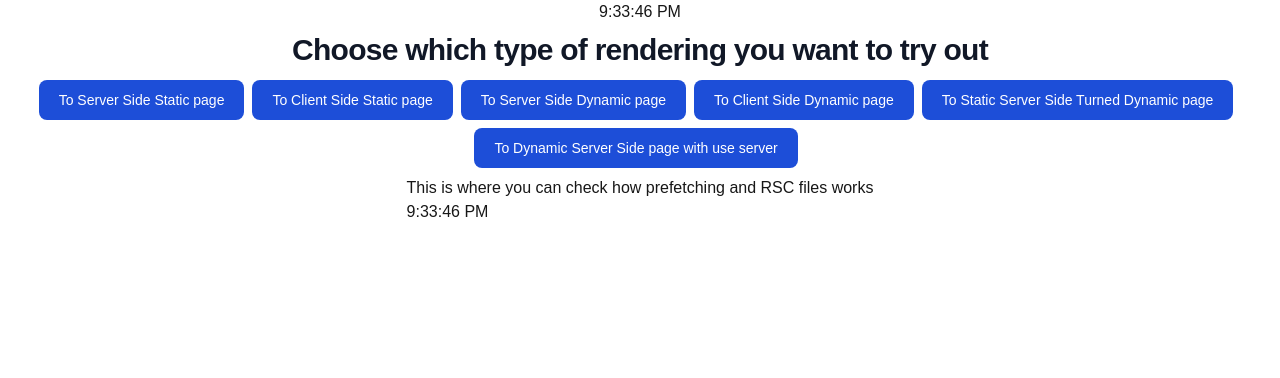
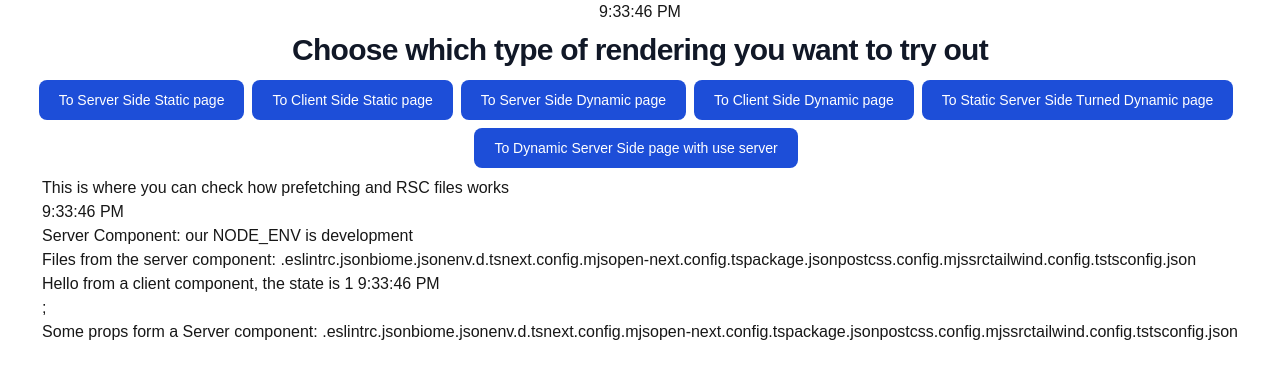
Before and after one commit to RayProud/rendering-strategies, a Next.js app: page /server-dynamic in a window 1280 px wide. Shown: the top 378 px of the page. Built offline with nearby package versions, Linux system fonts and the light colour scheme.

Commit message:
Return everything to full fledge testing state

```diff
--- a/src/app/layout.tsx
+++ b/src/app/layout.tsx
@@ -27,9 +27,9 @@ export default function RootLayout({
 }: Readonly<{
   children: React.ReactNode;
 }>) {
-  // console.log(
-  //   'Layout - meant to be Static Server Component (not render at request time)',
-  // );
+  console.log(
+    'Layout - meant to be Static Server Component (not render at request time)',
+  );
 
   return (
     <html lang="en">
--- a/src/app/page.tsx
+++ b/src/app/page.tsx
@@ -3,7 +3,7 @@ import Image from 'next/image';
 export const runtime = 'nodejs';
 
 export default function Home() {
-  // console.log('Page - meant to be Static (?) Server');
+  console.log('Page - meant to be Static (?) Server');
   return (
     <div className="grid grid-rows-[20px_1fr_20px] items-center justify-items-center min-h-screen p-8 pb-20 gap-16 sm:p-20 font-[family-name:var(--font-geist-sans)]">
       <main className="flex flex-col gap-8 row-start-2 items-center sm:items-start">
--- a/src/app/server-component-with-dynamic-import.tsx
+++ b/src/app/server-component-with-dynamic-import.tsx
@@ -1,9 +1,5 @@
-// import "server-only";
 import React, { Suspense } from 'react';
 import { promises as fs } from 'fs';
-// import StateComponent from "./state-component-client-wrapper";
-//
-//       // <StateComponent files={files} />
 
 const StateComponent = React.lazy(() => import('./state-component'));
 
--- a/src/app/server-component.tsx
+++ b/src/app/server-component.tsx
@@ -1,13 +1,8 @@
-// import "server-only";
-
-// "use client"
-
 import React from 'react';
 import { promises as fs } from 'fs';
-// import StateComponent from './state-component-client-wrapper';
-// import StateComponent from './state-component';
+import StateComponent from './state-component-client-wrapper';
 
-// export const runtime = "nodejs";
+export const runtime = 'nodejs';
 
 export default async function ServerComponent() {
   console.log('ServerComponent message');
@@ -21,7 +16,7 @@ export default async function ServerComponent() {
 
       <p>Files from the server component: {files}</p>
 
-      {/*<StateComponent files={files} />*/}
+      <StateComponent files={files} />
     </div>
   );
 }
--- a/src/app/server-dynamic/page.tsx
+++ b/src/app/server-dynamic/page.tsx
@@ -1,5 +1,5 @@
 import { cookies } from 'next/headers';
-// import ServerComponent from '../server-component';
+import ServerComponent from '../server-component';
 
 // dynamic
 // client side
@@ -27,7 +27,7 @@ export default function ServerDynamic() {
           suppressHydrationWarning
         >
           {new Date().toLocaleTimeString()}
-          {/*<ServerComponent />*/}
+          <ServerComponent />
         </time>
       </p>
     </div>
--- a/src/app/server-static/page.tsx
+++ b/src/app/server-static/page.tsx
@@ -1,6 +1,3 @@
-// static — the
-// server side
-
 export const runtime = 'nodejs';
 
 export default function Server() {
--- a/src/app/state-component.tsx
+++ b/src/app/state-component.tsx
@@ -1,5 +1,3 @@
-'use client';
-// import Link from "next/link";
 import { useState } from 'react';
 
 // static — the
```
